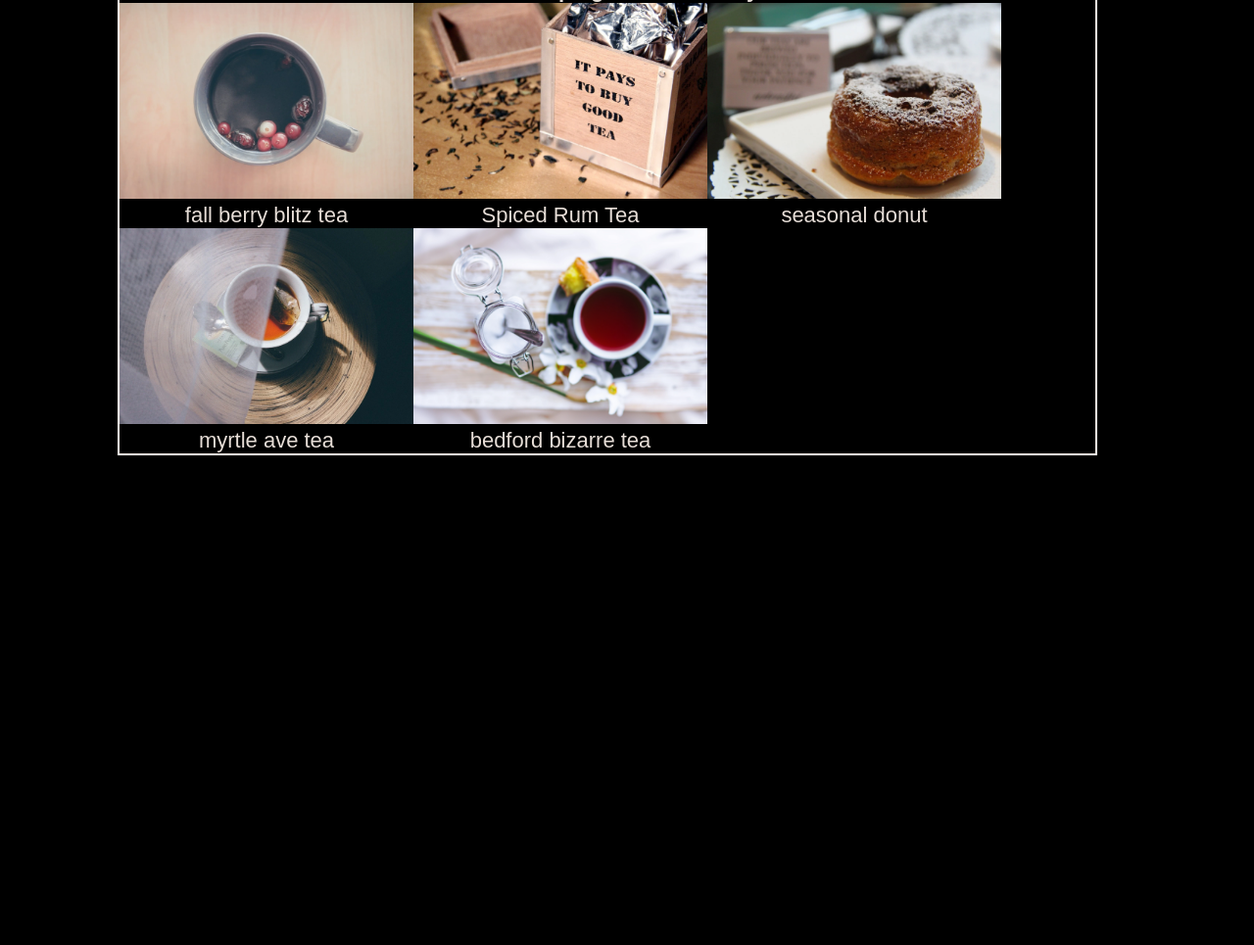
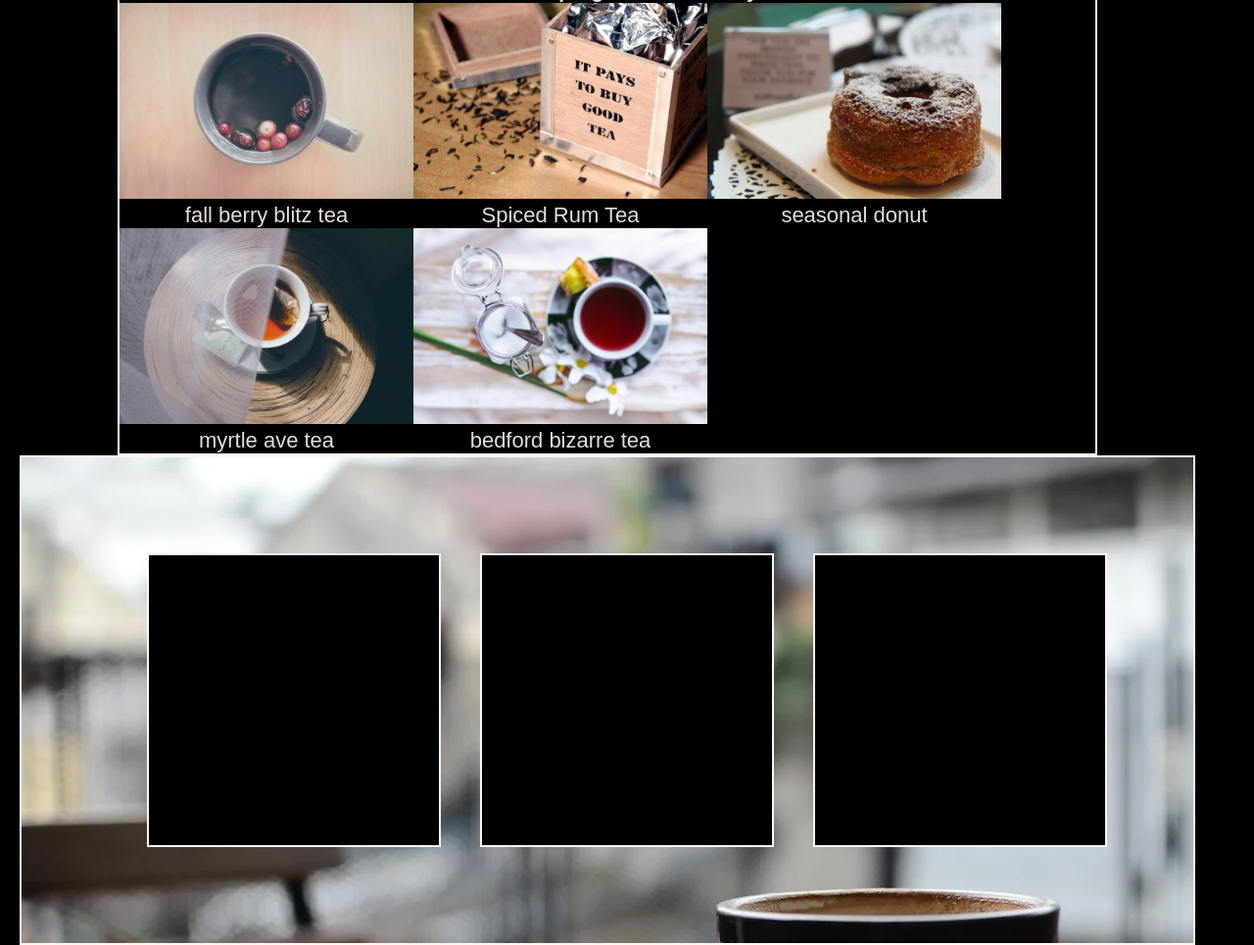
Before and after one commit to yorchAdalbert/tea-cozy, a plain HTML site: page index.html in a window 1280 px wide. Shown: the part 890-1855 px from the top of the page at 98% size. Before the commit the page ends 1355 px from the top, so only its background shows below. Drawn offline with Linux system fonts and the light colour scheme.

Commit message:
Location structure added

```diff
--- a/css/style.css
+++ b/css/style.css
@@ -22,7 +22,11 @@ figcaption {
   opacity: 0.9;
 }
 
-/*Navigation Bar Styling*/
+.border {
+  border: 2px solid seashell;
+}
+
+/*Navigation Bar Section*/
 
 .container {
   display: flex;
@@ -80,9 +84,6 @@ h4 {
   align-content: flex-end;
 }
 
-figure {
-}
-
 figure img {
   height: 200px;
   width: 300px;
@@ -91,3 +92,22 @@ figure img {
 figure figcaption {
   text-align: center;
 }
+
+/*Location Section*/
+
+.location {
+  height: 500px;
+  width: 1200px;
+  margin-left: 20px;
+  background-image: url("/images/img-locations-background.webp");
+  display: flex;
+  justify-content: center;
+  align-items: center;
+}
+
+.location-address {
+  height: 300px;
+  width: 300px;
+  background-color: black;
+  margin-left: 40px;
+}
--- a/index.html
+++ b/index.html
@@ -63,5 +63,11 @@
         </figure>
       </div>
     </section>
+
+    <section class="location border">
+      <div class="location-address border"></div>
+      <div class="location-address border"></div>
+      <div class="location-address border"></div>
+    </section>
   </body>
 </html>
```
